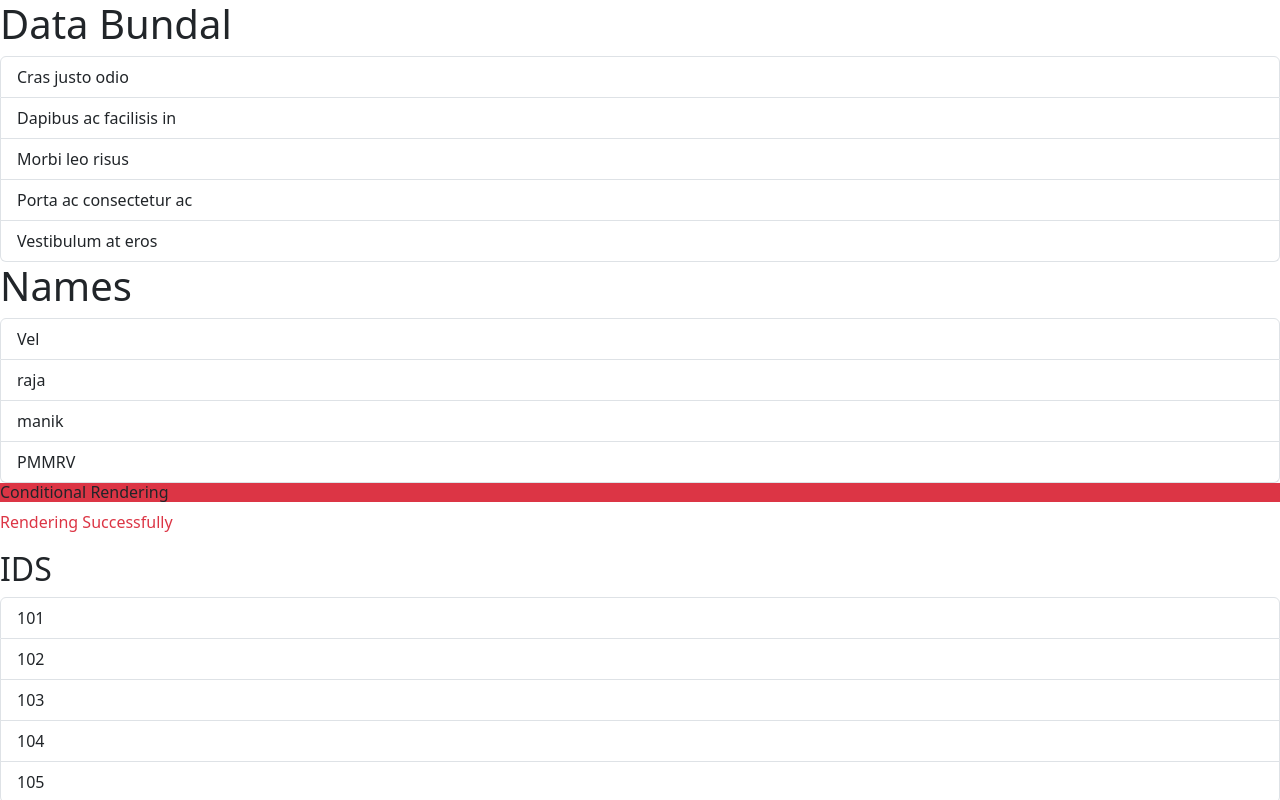
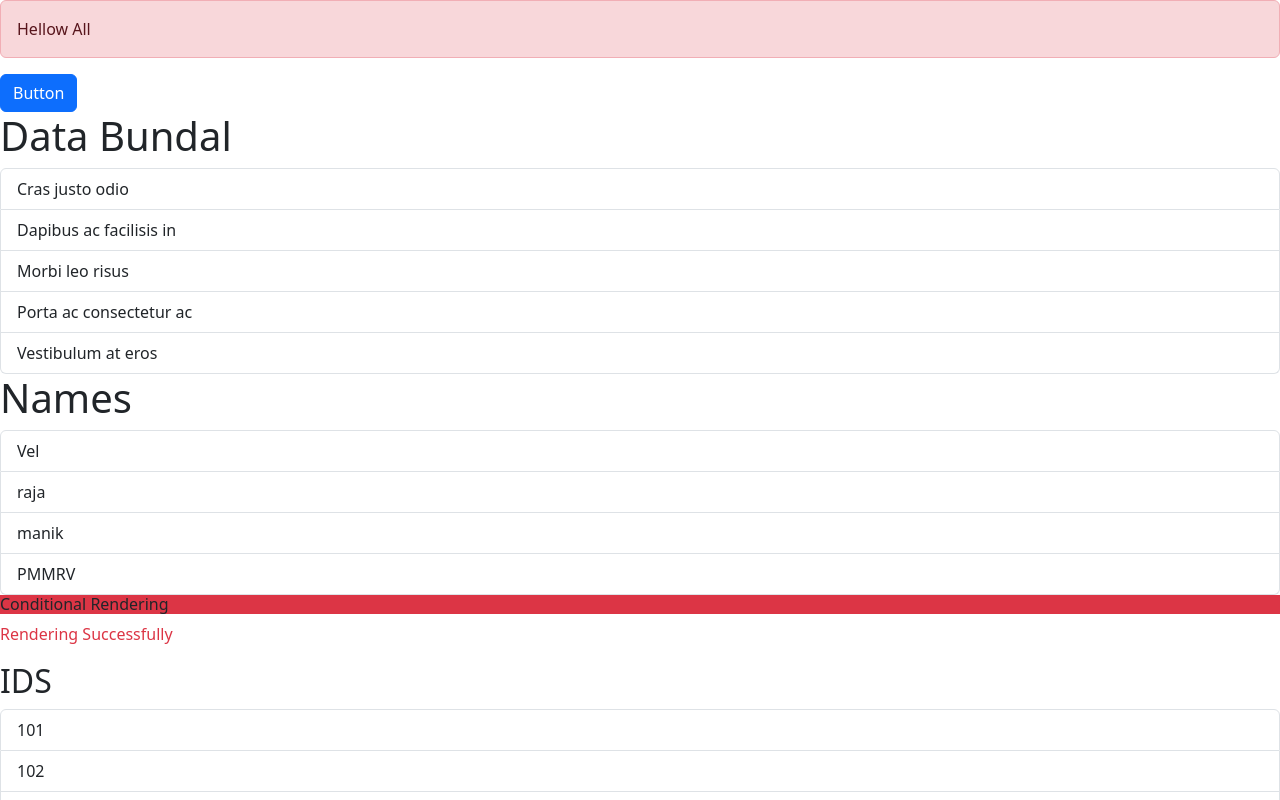
Before and after one commit to velduraijavafullstack/rct-app, a React (Vite) app: page / in a window 1280 px wide. Shown: the top 800 px of the page. Built offline with nearby package versions, Linux system fonts and the light colour scheme.

Commit message:
Alert and Button

```diff
--- a/src/App.tsx
+++ b/src/App.tsx
@@ -7,10 +7,15 @@ import Event from "./Component/event";
 import Mstates from "./Component/states";
 import LGprops from "./Component/LGprops";
 import Rafce from "./Component/Rafce";
+import Alert from "./Component/alert";
+import Button from "./Component/Button";
 
 function App() {
   return (
     <div>
+      <Alert>Hellow All</Alert>
+      <Button />
+      {/* </Alert> */}
       <ListGroup />
       <ListGroup1 />
       <CRen />
--- /dev/null
+++ b/src/Component/Alert.tsx
@@ -0,0 +1,9 @@
+interface Props {
+  children: string;
+}
+
+const Alert = ({ children }: Props) => {
+  return <div className="alert alert-danger">{children}</div>;
+};
+
+export default Alert;
--- /dev/null
+++ b/src/Component/Button.tsx
@@ -0,0 +1,5 @@
+const Button = () => {
+  return <button className="btn btn-primary">Button</button>;
+};
+
+export default Button;
```
